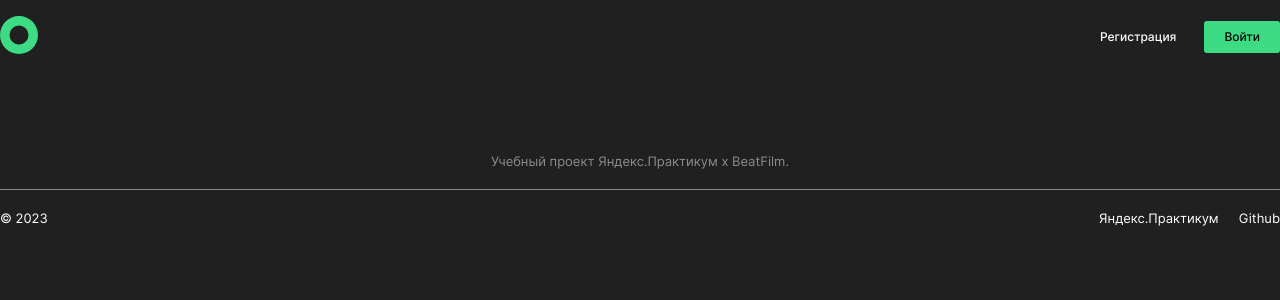
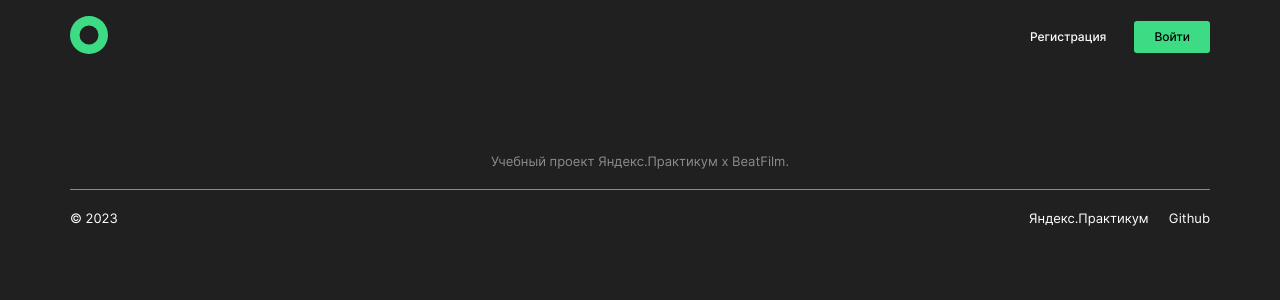
Before and after one commit to DenisIlyushin/movies-explorer-frontend, a React (Create React App) app: page /signin in a window 1280 px wide. Shown: the top 300 px of the page. Built offline with nearby package versions, Linux system fonts and the light colour scheme.

Commit message:
feat: поправить боковые отступы макета

```diff
--- a/src/components/Footer/Footer.css
+++ b/src/components/Footer/Footer.css
@@ -1,6 +1,8 @@
 .footer {
-  width: 100%;
+  width: calc(100% - 140px);
   margin-bottom: 20px;
+  margin-right: 70px;
+  margin-left: 70px;
   flex-shrink: 0;
   color: var(--font-color, #fff);
 }
--- a/src/components/Header/Header.css
+++ b/src/components/Header/Header.css
@@ -9,11 +9,13 @@
 
 .header__logo {
   min-height: 38px;
+  margin-left: 70px;
   width: 38px;
 }
 
 .header__auth_navigation {
   display: flex;
+  margin-right: 70px;
   align-items: center;
   gap: 8px;
 }
--- a/src/components/Landing/Landing.jsx
+++ b/src/components/Landing/Landing.jsx
@@ -1,10 +1,12 @@
 import './Landing.css'
 import Promo from '../Promo/Promo.jsx';
+import AboutProject from '../AboutProject/AboutProject.jsx';
 
 function Landing() {
   return (
     <div className={'landing'}>
       <Promo />
+      <AboutProject />
     </div>
   )
 }
--- a/src/components/NavTab/NavTab.jsx
+++ b/src/components/NavTab/NavTab.jsx
@@ -8,7 +8,8 @@ function NavTab() {
     >
       <Link
         className={'nav-tab__item'}
-        to={''}
+        /*todo разобраться с навигацией*/
+        to={'#about-project'}
         smooth={true}
         duration={90}
       >
--- a/src/components/Promo/Promo.css
+++ b/src/components/Promo/Promo.css
@@ -1,9 +1,9 @@
 .promo {
   width: 100%;
-  margin: 0;
 }
 
 .promo__content {
+  margin: 0 40px 0;
   min-height: 493px;
   border-radius: 10px;
   background: var(--background-light-color, #272727);
```
